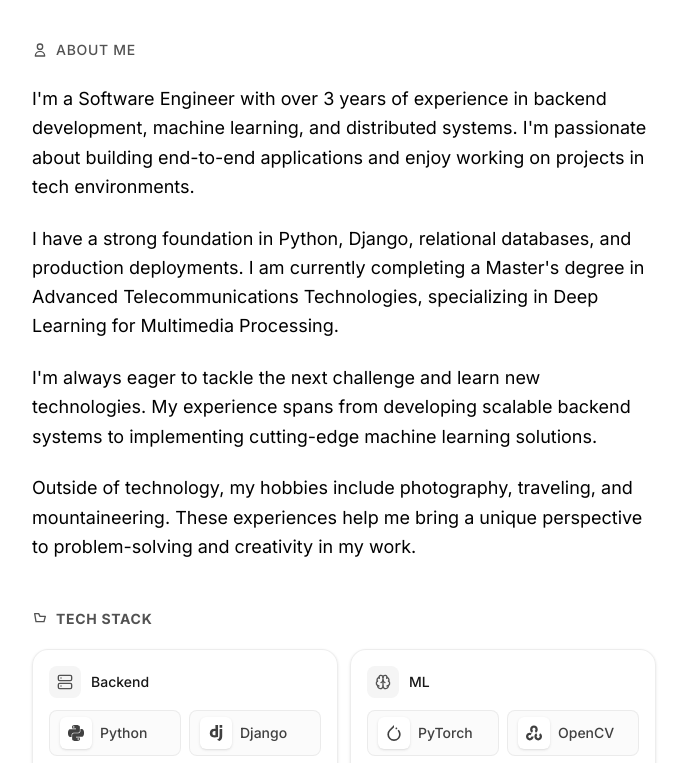
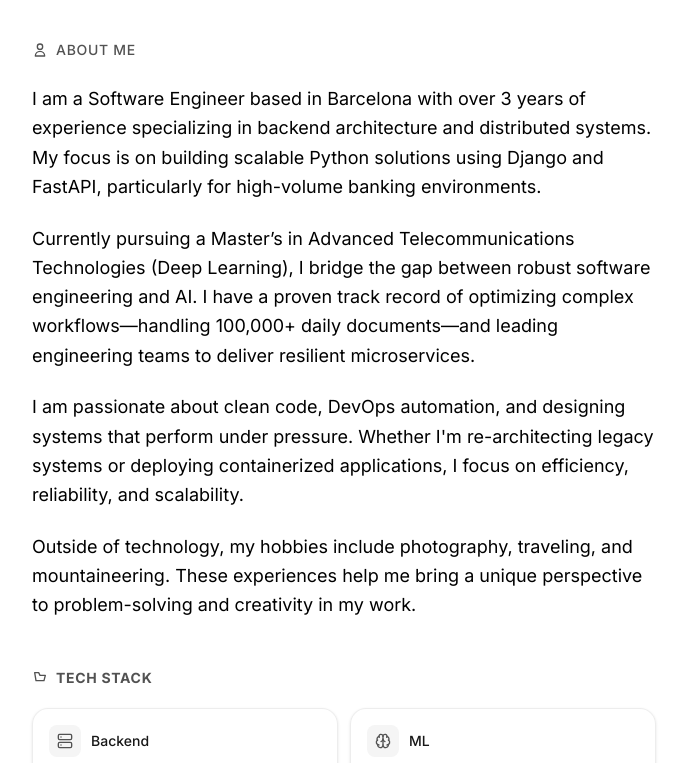
Before and after one commit to ivaaanrm/ir-portfolio, a Next.js app: page / in a window 1280 px wide. Shown: the part 537-1300 px from the top of the page, without its empty margins (296-983 px from the left). Built offline with nearby package versions, Linux system fonts and the light colour scheme.

Commit message:
Update next.config.ts to include transpilePackages for next-mdx-remote; upgrade next-mdx-remote to version 6.0.0; refine personal description in Page component and enhance travel article with additional images and captions in pamir-highway-adventure.mdx.

```diff
--- a/app/page.tsx
+++ b/app/page.tsx
@@ -81,7 +81,7 @@ export default function Page() {
         { name: 'PyTorch', icon: SiPytorch },
         { name: 'OpenCV', icon: SiOpencv },
         { name: 'Hugging Face', icon: SiHuggingface },
-        { name: 'OpenAI', icon: SiOpenai },
+        // { name: 'OpenAI', icon: SiOpenai },
         { name: 'Ollama', icon: SiOllama },
       ],
     },
@@ -261,21 +261,22 @@ export default function Page() {
           >
             <div>
               <p className="text-lg leading-relaxed mb-4">
-                I'm a Software Engineer with over 3 years of experience in backend
-                development, machine learning, and distributed systems. I'm passionate
-                about building end-to-end applications and enjoy working on projects in
-                tech environments.
+                I am a Software Engineer based in Barcelona with over 3 years of experience
+                specializing in backend architecture and distributed systems. My focus is on
+                building scalable Python solutions using Django and FastAPI, particularly for
+                high-volume banking environments.
               </p>
               <p className="text-lg leading-relaxed mb-4">
-                I have a strong foundation in Python, Django, relational databases, and
-                production deployments. I am currently completing a Master's degree in
-                Advanced Telecommunications Technologies, specializing in Deep
-                Learning for Multimedia Processing.
+                Currently pursuing a Master’s in Advanced Telecommunications Technologies
+                (Deep Learning), I bridge the gap between robust software engineering and AI.
+                I have a proven track record of optimizing complex workflows—handling 100,000+
+                daily documents—and leading engineering teams to deliver resilient microservices.
               </p>
               <p className="text-lg leading-relaxed mb-4">
-                I'm always eager to tackle the next challenge and learn new technologies.
-                My experience spans from developing scalable backend systems to implementing
-                cutting-edge machine learning solutions.
+                I am passionate about clean code, DevOps automation, and designing systems
+                that perform under pressure. Whether I'm re-architecting legacy systems or
+                deploying containerized applications, I focus on efficiency, reliability, and
+                scalability.
               </p>
               <p className="text-lg leading-relaxed">
                 Outside of technology, my hobbies include photography, traveling, and
--- a/content/pamir-highway-adventure.mdx
+++ b/content/pamir-highway-adventure.mdx
@@ -11,6 +11,7 @@ Dicen que la Pamir Highway (M41) es una de las carreteras más épicas del mundo
 Nuestro equipo: dos Royal Enfield nuevas y flamantes para mis amigos, y para mí (y la carga, los suministros y la gasolina extra), un Lada Niva de 1980. ¿Por qué un coche soviético de más de 40 años? Por el lore, por la historia y, sinceramente, porque pensamos que sería divertido. *Spoiler*: lo fue… pero el Lada nos hizo sudar.
 
 Aquí va la crónica de esta locura de 10 días por la Pamir Highway.
+
 
 <Image
   src="/photos/pamir-highway/Team-pamir.jpg"
@@ -100,6 +101,13 @@ Terminamos el día en unas aguas termales (probablemente las de Bibi Fatima), de
 
 Cuanto más subíamos, peor era la calidad de la gasolina, y el Lada lo notaba. La carburación empezaba a fallar y cada adelantamiento requería paciencia y fe. Aun así, seguíamos empujando.
 
+<Image
+  src="/photos/pamir-highway/pamir-highway-hero.jpg"
+  alt="Carretera Pamir Highway atravesando las montañas del Pamir"
+  width={1200}
+  height={800}
+/>
+
 Las lluvias en el norte habían hinchado los ríos, y nos tocó cruzar varios vados con bastante corriente. Al final del valle, ya retomando la ruta hacia Kirguistán, una de las motos pinchó. Lo arreglamos en una pequeña aldea y esa noche dormimos junto a un río, agotados y casi sin comida, pero rodeados de un paisaje tan brutal que todo lo demás parecía secundario.
 
 ### Día 9 · El día más largo
@@ -114,6 +122,18 @@ Ya en marcha, recogí a un autoestopista ruso y lo acerqué hasta el pueblo dond
 
 El último tramo hasta Osh fue casi un paseo triunfal. Sin prisas, con la sensación de que lo realmente duro ya había quedado atrás. Devolvimos las motos y entregamos a nuestro fiel (y caprichoso) Lada Niva, que se había ganado a pulso un lugar en la memoria del viaje.
 
+
+<Image
+  src="/photos/pamir-highway/map-pamir.png"
+  alt="Mapa de la ruta recorrida en la Pamir Highway desde Osh"
+  width={1200}
+  height={800}
+/>
+
+<Caption>
+  Mapa aproximado de la ruta: salida en Osh, paso por el Valle de Wakhan y regreso a Kirguistán
+</Caption>
+
 ## Conclusión
 
 La Pamir Highway no es solo una carretera; es una prueba de resistencia para ti y para todo lo que lleves encima. Si vas, prepárate para que algo (o todo) falle y para que, gracias a la gente local y a la paciencia, todo termine saliendo bien de una forma u otra.
--- a/next.config.ts
+++ b/next.config.ts
@@ -3,6 +3,7 @@ import type { NextConfig } from "next";
 
 const nextConfig: NextConfig = {
   reactStrictMode: true,
+  transpilePackages: ["next-mdx-remote"],
   async rewrites() {
     return [
       {
--- a/package.json
+++ b/package.json
@@ -15,7 +15,7 @@
     "lucide-react": "^0.542.0",
     "motion": "^12.23.12",
     "next": "^15.3.4",
-    "next-mdx-remote": "^5.0.0",
+    "next-mdx-remote": "^6.0.0",
     "next-themes": "^0.4.6",
     "react": "19.1.0",
     "react-dom": "19.1.0",
```
